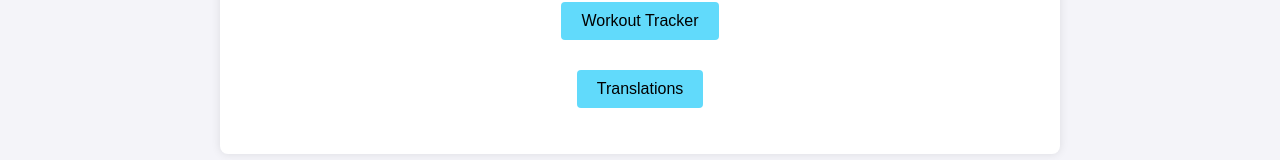
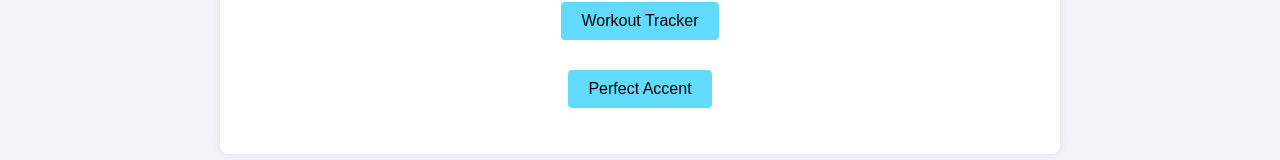
Before and after one commit to christiangdiaz/Portfolio, a React (Create React App) app: page / in a window 1280 px wide. Shown: the part 213-373 px from the top of the page. Built offline with nearby package versions, Linux system fonts and the light colour scheme.

Commit message:
Changed project name

```diff
--- a/src/App.js
+++ b/src/App.js
@@ -5,7 +5,7 @@ import DispWorkout from './DispWorkout';
 import DispTranslate from './DispTranslate';
 
 function App() {
-  const projects = ['Workout Tracker', 'Translations'];
+  const projects = ['Workout Tracker', 'Perfect Accent'];
 
   const [selectedProject, setSelectedProject] = useState('');
 
```
